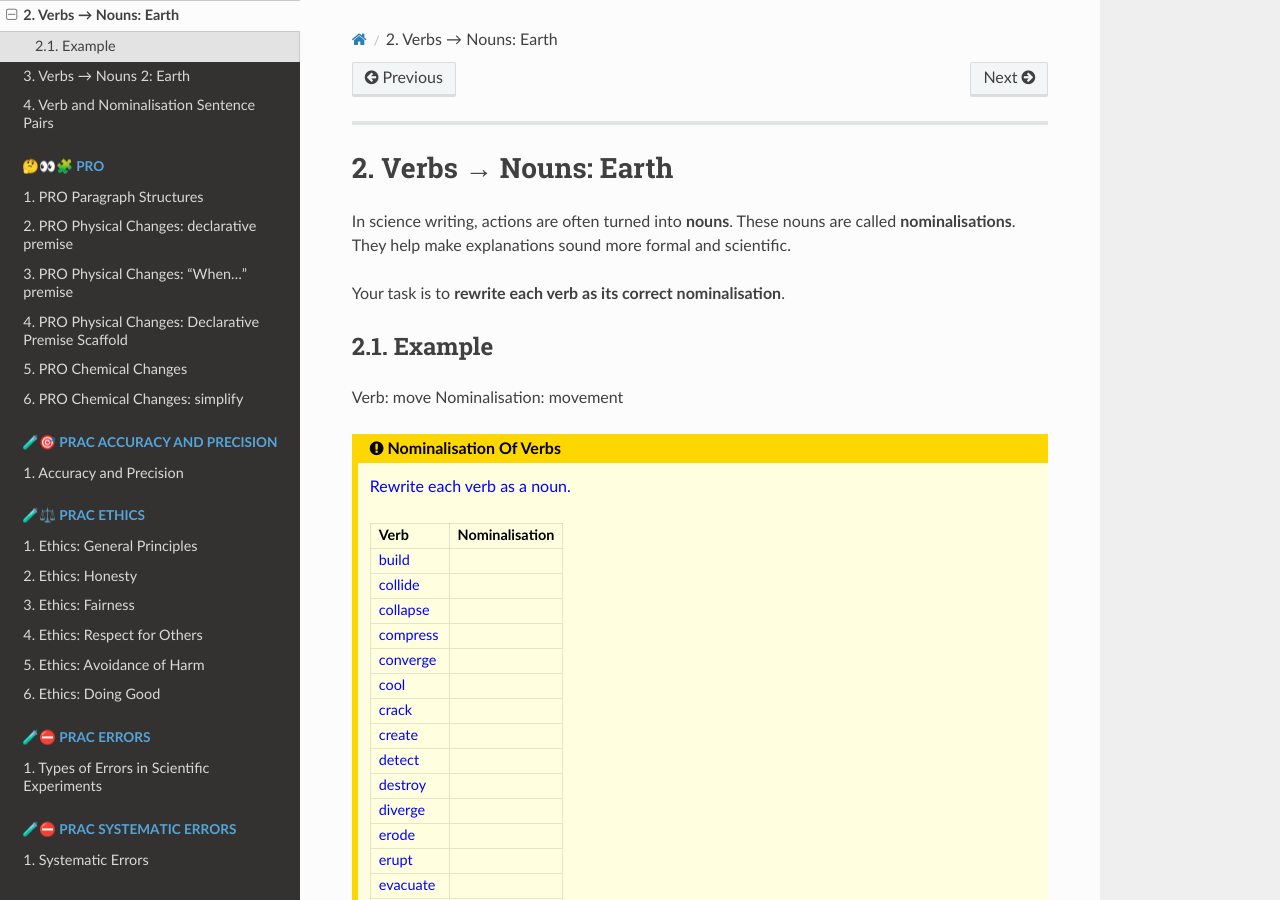
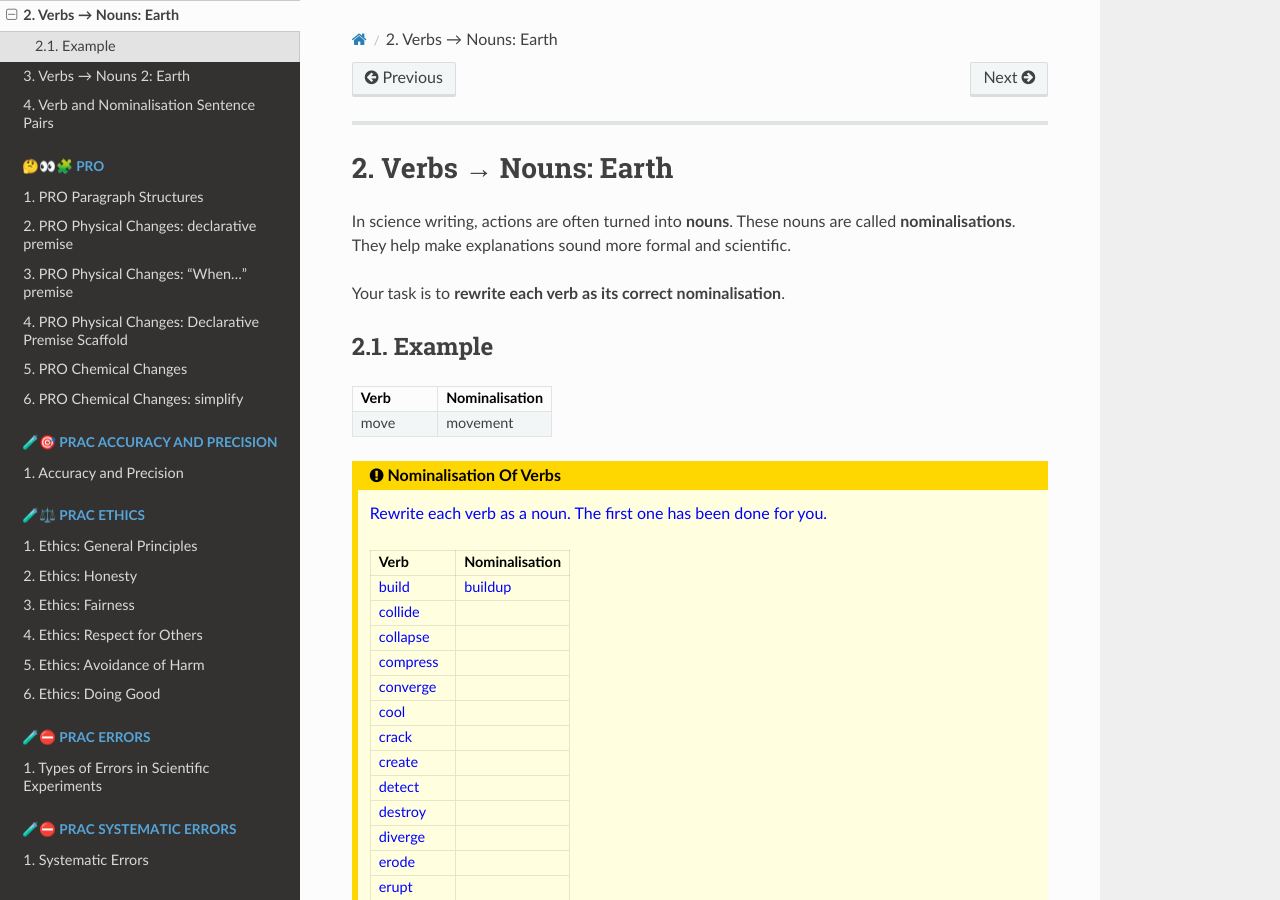
Before and after one commit to gmc-code/PC-Science-and-language, a Sphinx documentation site: the page built from docs/earth/nominalisations_earth.rst, in a window 1280 px wide and 900 px high. Built offline with Sphinx 7.4.7 and the Read the Docs theme 3.1.0, drawn with Linux system fonts in a browser that asks for light colours; pages that are not in the unit, such as notebooks, are missing from menus; some of the changed lines change nothing that is shown.

Commit message:
new nom2

```diff
--- a/docs/earth/nominalisations_earth.rst
+++ b/docs/earth/nominalisations_earth.rst
@@ -10,88 +10,98 @@
 Example
 -------
 
-Verb: move
-Nominalisation: movement
+.. list-table::
+    :header-rows: 1
+    :widths: 30 40
+
+    * - Verb
+      - Nominalisation
+    * - move
+      - movement
 
 
 .. admonition:: Nominalisation of verbs
     :class: questions
 
     Rewrite each verb as a noun.
+    The first one has been done for you.
 
-    +-----------+----------------+
-    | Verb      | Nominalisation |
-    +===========+================+
-    | build     |                |
-    +-----------+----------------+
-    | collide   |                |
-    +-----------+----------------+
-    | collapse  |                |
-    +-----------+----------------+
-    | compress  |                |
-    +-----------+----------------+
-    | converge  |                |
-    +-----------+----------------+
-    | cool      |                |
-    +-----------+----------------+
-    | crack     |                |
-    +-----------+----------------+
-    | create    |                |
-    +-----------+----------------+
-    | detect    |                |
-    +-----------+----------------+
-    | destroy   |                |
-    +-----------+----------------+
-    | diverge   |                |
-    +-----------+----------------+
-    | erode     |                |
-    +-----------+----------------+
-    | erupt     |                |
-    +-----------+----------------+
-    | evacuate  |                |
-    +-----------+----------------+
-    | extend    |                |
-    +-----------+----------------+
-    | flow      |                |
-    +-----------+----------------+
-    | form      |                |
-    +-----------+----------------+
-    | fracture  |                |
-    +-----------+----------------+
-    | grind     |                |
-    +-----------+----------------+
-    | harden    |                |
-    +-----------+----------------+
-    | interact  |                |
-    +-----------+----------------+
-    | melt      |                |
-    +-----------+----------------+
-    | move      |                |
-    +-----------+----------------+
-    | predict   |                |
-    +-----------+----------------+
-    | pull      |                |
-    +-----------+----------------+
-    | push      |                |
-    +-----------+----------------+
-    | reduce    |                |
-    +-----------+----------------+
-    | release   |                |
-    +-----------+----------------+
-    | rise      |                |
-    +-----------+----------------+
-    | sink      |                |
-    +-----------+----------------+
-    | slip      |                |
-    +-----------+----------------+
-    | spread    |                |
-    +-----------+----------------+
-    | subduct   |                |
-    +-----------+----------------+
-    | transform |                |
-    +-----------+----------------+
-    | weaken    |                |
-    +-----------+----------------+
+    .. list-table::
+        :header-rows: 1
+        :widths: 30 40
+
+        * - Verb
+          - Nominalisation
+        * - build
+          - buildup
+        * - collide
+          -
+        * - collapse
+          -
+        * - compress
+          -
+        * - converge
+          -
+        * - cool
+          -
+        * - crack
+          -
+        * - create
+          -
+        * - detect
+          -
+        * - destroy
+          -
+        * - diverge
+          -
+        * - erode
+          -
+        * - erupt
+          -
+        * - evacuate
+          -
+        * - extend
+          -
+        * - flow
+          -
+        * - form
+          -
+        * - fracture
+          -
+        * - grind
+          -
+        * - harden
+          -
+        * - interact
+          -
+        * - melt
+          -
+        * - move
+          -
+        * - predict
+          -
+        * - pull
+          -
+        * - push
+          -
+        * - reduce
+          -
+        * - release
+          -
+        * - rise
+          -
+        * - sink
+          -
+        * - slip
+          -
+        * - spread
+          -
+        * - subduct
+          -
+        * - transform
+          -
+        * - weaken
+          -
 
     .. dropdown::
         :icon: codescan
@@ -102,76 +112,79 @@
 
             .. tab-item:: Model Answer
 
-                +-------------+-------------------+
-                | Verb        | Nominalisation    |
-                +=============+===================+
-                | build       | buildup           |
-                +-------------+-------------------+
-                | collide     | collision         |
-                +-------------+-------------------+
-                | collapse    | collapse          |
-                +-------------+-------------------+
-                | compress    | compression       |
-                +-------------+-------------------+
-                | converge    | convergence       |
-                +-------------+-------------------+
-                | cool        | cooling           |
-                +-------------+-------------------+
-                | crack       | cracking          |
-                +-------------+-------------------+
-                | create      | creation          |
-                +-------------+-------------------+
-                | detect      | detection         |
-                +-------------+-------------------+
-                | destroy     | destruction       |
-                +-------------+-------------------+
-                | diverge     | divergence        |
-                +-------------+-------------------+
-                | erode       | erosion           |
-                +-------------+-------------------+
-                | erupt       | eruption          |
-                +-------------+-------------------+
-                | evacuate    | evacuation        |
-                +-------------+-------------------+
-                | extend      | extension         |
-                +-------------+-------------------+
-                | flow        | flow              |
-                +-------------+-------------------+
-                | form        | formation         |
-                +-------------+-------------------+
-                | fracture    | fracturing        |
-                +-------------+-------------------+
-                | grind       | grinding          |
-                +-------------+-------------------+
-                | harden      | hardening         |
-                +-------------+-------------------+
-                | interact    | interaction       |
-                +-------------+-------------------+
-                | melt        | melting           |
-                +-------------+-------------------+
-                | move        | movement          |
-                +-------------+-------------------+
-                | predict     | prediction        |
-                +-------------+-------------------+
-                | pull        | tension           |
-                +-------------+-------------------+
-                | push        | pressure          |
-                +-------------+-------------------+
-                | reduce      | reduction         |
-                +-------------+-------------------+
-                | release     | release           |
-                +-------------+-------------------+
-                | rise        | rise              |
-                +-------------+-------------------+
-                | sink        | sinking           |
-                +-------------+-------------------+
-                | slip        | slippage          |
-                +-------------+-------------------+
-                | spread      | spreading         |
-                +-------------+-------------------+
-                | subduct     | subduction        |
-                +-------------+-------------------+
-                | transform   | transformation    |
-                +-------------+-------------------+
-                | weaken      | weakening         |
-                +-------------+-------------------+
+                .. list-table::
+                    :header-rows: 1
+                    :widths: 30 40
+
+                    * - Verb
+                      - Nominalisation
+                    * - build
+                      - buildup
+                    * - collide
+                      - collision
+                    * - collapse
+                      - collapse
+                    * - compress
+                      - compression
+                    * - converge
+                      - convergence
+                    * - cool
+                      - cooling
+                    * - crack
+                      - cracking
+                    * - create
+                      - creation
+                    * - detect
+                      - detection
+                    * - destroy
+                      - destruction
+                    * - diverge
+                      - divergence
+                    * - erode
+                      - erosion
+                    * - erupt
+                      - eruption
+                    * - evacuate
+                      - evacuation
+                    * - extend
+                      - extension
+                    * - flow
+                      - flow
+                    * - form
+                      - formation
+                    * - fracture
+                      - fracturing
+                    * - grind
+                      - grinding
+                    * - harden
+                      - hardening
+                    * - interact
+                      - interaction
+                    * - melt
+                      - melting
+                    * - move
+                      - movement
+                    * - predict
+                      - prediction
+                    * - pull
+                      - tension
+                    * - push
+                      - pressure
+                    * - reduce
+                      - reduction
+                    * - release
+                      - release
+                    * - rise
+                      - rise
+                    * - sink
+                      - sinking
+                    * - slip
+                      - slippage
+                    * - spread
+                      - spreading
+                    * - subduct
+                      - subduction
+                    * - transform
+                      - transformation
+                    * - weaken
+                      - weakening
```
Also changed, not shown: docs/earth/nominalisations2_earth.rst (+52 -52 lines).
